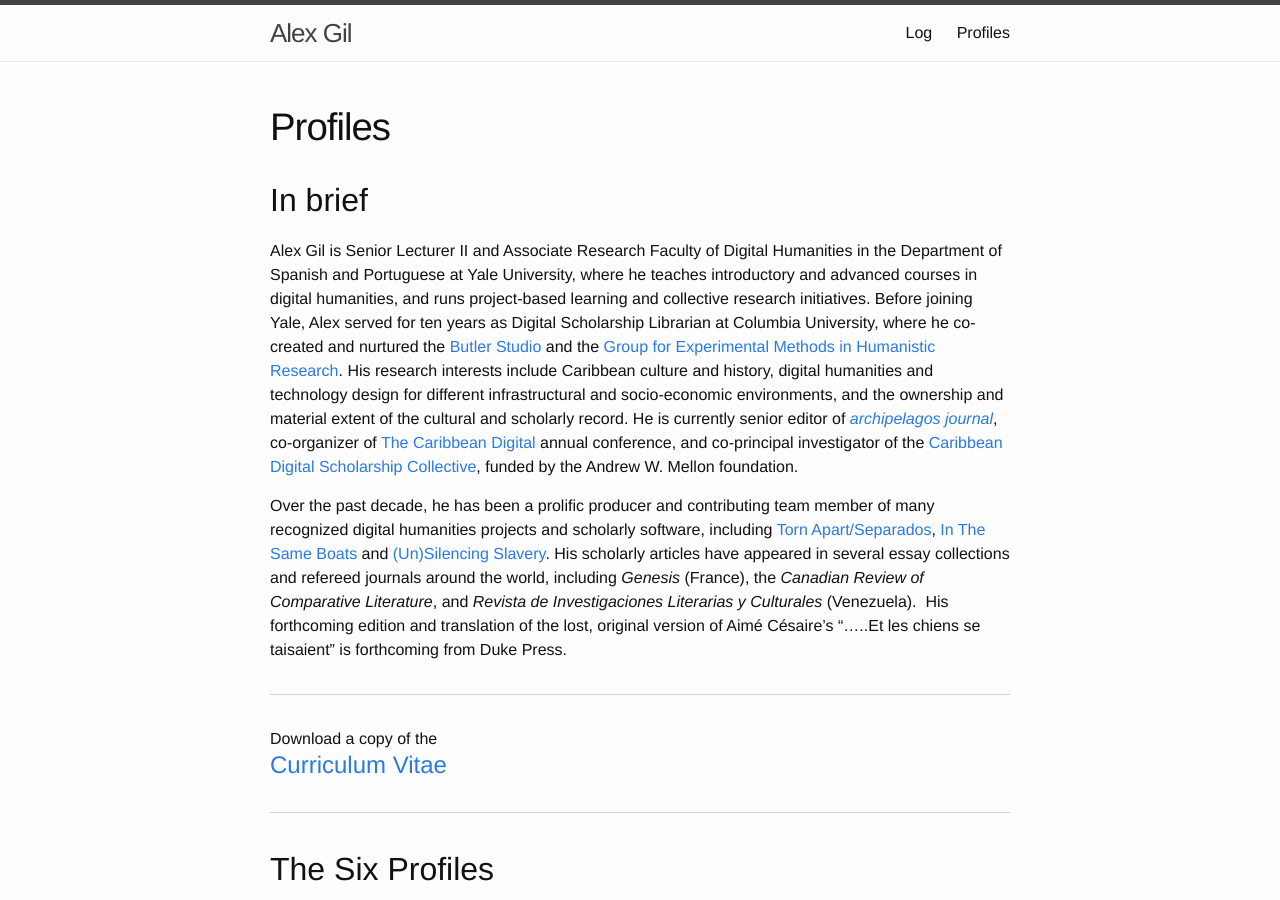
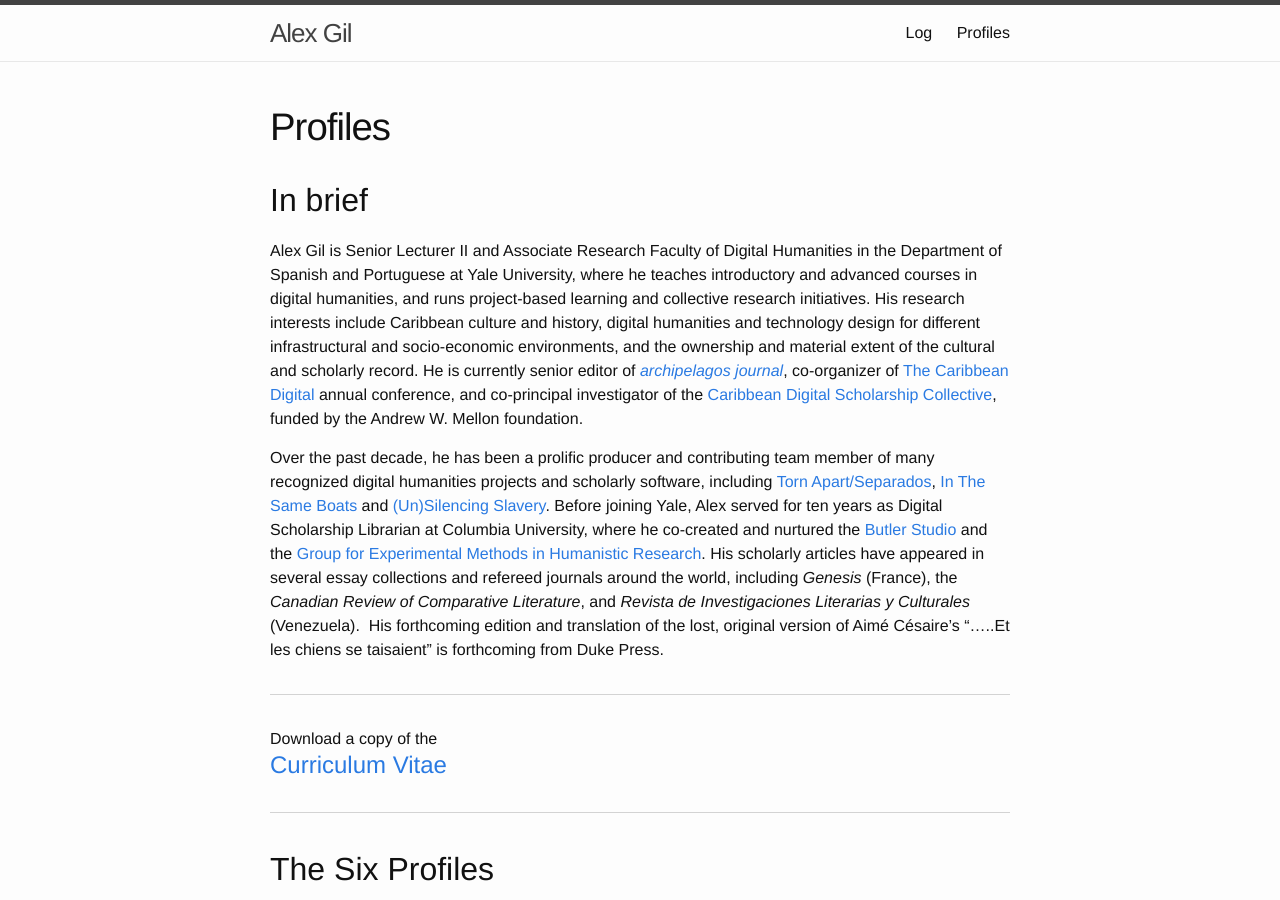
Before and after one commit to elotroalex/elotroalex, a Jekyll site: the page built from profiles.md, in a window 1280 px wide and 900 px high. Built offline with Jekyll 4.4.1, drawn with Linux system fonts in a browser that asks for light colours.

Commit message:
updated bio

```diff
--- a/profiles.md
+++ b/profiles.md
@@ -7,9 +7,9 @@
 
 <h2>In brief</h2>
 
-Alex Gil is Senior Lecturer II and Associate Research Faculty of Digital Humanities in the Department of Spanish and Portuguese at Yale University, where he teaches introductory and advanced courses in digital humanities, and runs project-based learning and collective research initiatives. Before joining Yale, Alex served for ten years as Digital Scholarship Librarian at Columbia University, where he co-created and nurtured the [Butler Studio](https://studio.cul.columbia.edu/) and the [Group for Experimental Methods in Humanistic Research](http://xpmethod.columbia.edu/). His research interests include Caribbean culture and history, digital humanities and technology design for different infrastructural and socio-economic environments, and the ownership and material extent of the cultural and scholarly record. He is currently senior editor of [_archipelagos journal_](http://archipelagosjournal.org), co-organizer of [The Caribbean Digital](http://caribbeandigitalnyc.net/) annual conference, and co-principal investigator of the [Caribbean Digital Scholarship Collective](https://cdscollective.org/), funded by the Andrew W. Mellon foundation.
+Alex Gil is Senior Lecturer II and Associate Research Faculty of Digital Humanities in the Department of Spanish and Portuguese at Yale University, where he teaches introductory and advanced courses in digital humanities, and runs project-based learning and collective research initiatives. His research interests include Caribbean culture and history, digital humanities and technology design for different infrastructural and socio-economic environments, and the ownership and material extent of the cultural and scholarly record. He is currently senior editor of [_archipelagos journal_](http://archipelagosjournal.org), co-organizer of [The Caribbean Digital](http://caribbeandigitalnyc.net/) annual conference, and co-principal investigator of the [Caribbean Digital Scholarship Collective](https://cdscollective.org/), funded by the Andrew W. Mellon foundation.
 
-Over the past decade, he has been a prolific producer and contributing team member of many recognized digital humanities projects and scholarly software, including [Torn Apart/Separados](http://xpmethod.columbia.edu/torn-apart/volume/1/), [In The Same Boats](http://sameboats.org/) and [(Un)Silencing Slavery](https://unsilencing-slavery.org/). His scholarly articles have appeared in several essay collections and refereed journals around the world, including _Genesis_ (France), the _Canadian Review of Comparative Literature_, and _Revista de Investigaciones Literarias y Culturales_ (Venezuela).  His forthcoming edition and translation of the lost, original version of Aimé Césaire's ".....Et les chiens se taisaient" is forthcoming from Duke Press.
+Over the past decade, he has been a prolific producer and contributing team member of many recognized digital humanities projects and scholarly software, including [Torn Apart/Separados](http://xpmethod.columbia.edu/torn-apart/volume/1/), [In The Same Boats](http://sameboats.org/) and [(Un)Silencing Slavery](https://unsilencing-slavery.org/). Before joining Yale, Alex served for ten years as Digital Scholarship Librarian at Columbia University, where he co-created and nurtured the [Butler Studio](https://studio.cul.columbia.edu/) and the [Group for Experimental Methods in Humanistic Research](http://xpmethod.columbia.edu/). His scholarly articles have appeared in several essay collections and refereed journals around the world, including _Genesis_ (France), the _Canadian Review of Comparative Literature_, and _Revista de Investigaciones Literarias y Culturales_ (Venezuela).  His forthcoming edition and translation of the lost, original version of Aimé Césaire's ".....Et les chiens se taisaient" is forthcoming from Duke Press.
 
 ---
 
```
Also changed, not shown: 1 other file.
